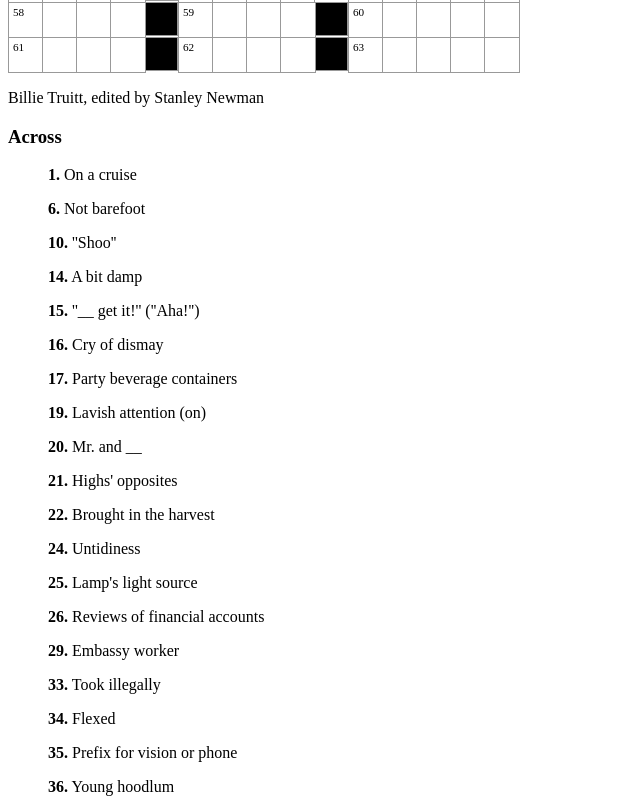
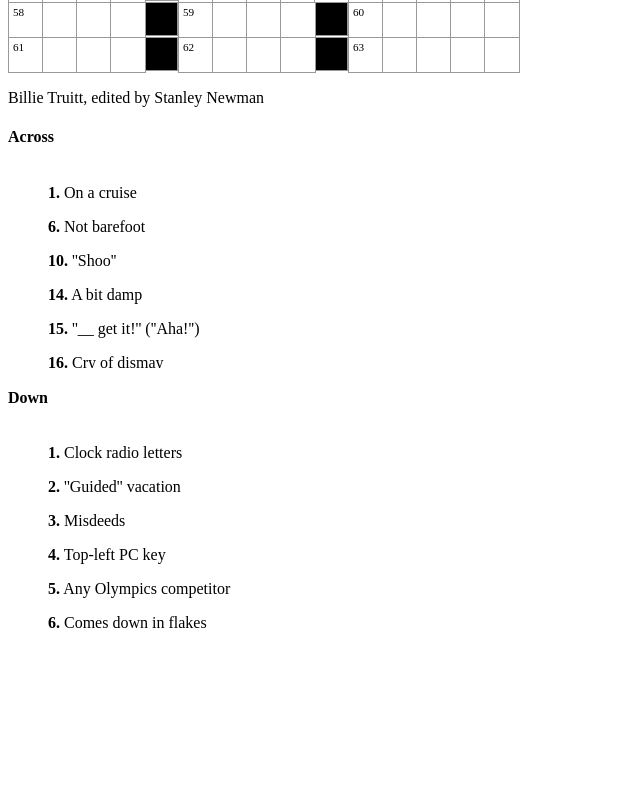
Before and after one commit to nhanphan2112/crossword, a React (Create React App) app: page / in a window 1280 px wide. Shown: the part 460-1260 px from the top of the page, without its empty margins (0-640 px from the left). After the commit the page ends 1096 px from the top, so only its background shows below. Built offline with nearby package versions, Linux system fonts and the light colour scheme.

Commit message:
Style the ClueList to be scrollable

```diff
--- a/src/ClueView.js
+++ b/src/ClueView.js
@@ -1,4 +1,5 @@
 import React from "react";
+import "./styles.css";
 import ClueList from "./ClueList";
 
 
@@ -9,11 +10,11 @@ const ClueView = ({ clues }) => {
 
 	return (
 		<React.Fragment>
-			<h3>Across</h3>
-      <ClueList clues={acrossClues}/>
+			<h4>Across</h4>
+      <div className="cluelist"><ClueList clues={acrossClues}/></div>
 
-			<h3>Down</h3>
-      <ClueList clues={downClues}/>
+			<h4>Down</h4>
+      <div className="cluelist"><ClueList clues={downClues}/></div>
 		</React.Fragment>
 	);
 };
--- a/src/styles.css
+++ b/src/styles.css
@@ -53,3 +53,10 @@
     pointer-events: none;
 
 }
+
+
+.cluelist{
+  height: 200px;
+  width: 500px;
+  overflow: scroll;
+}
```
